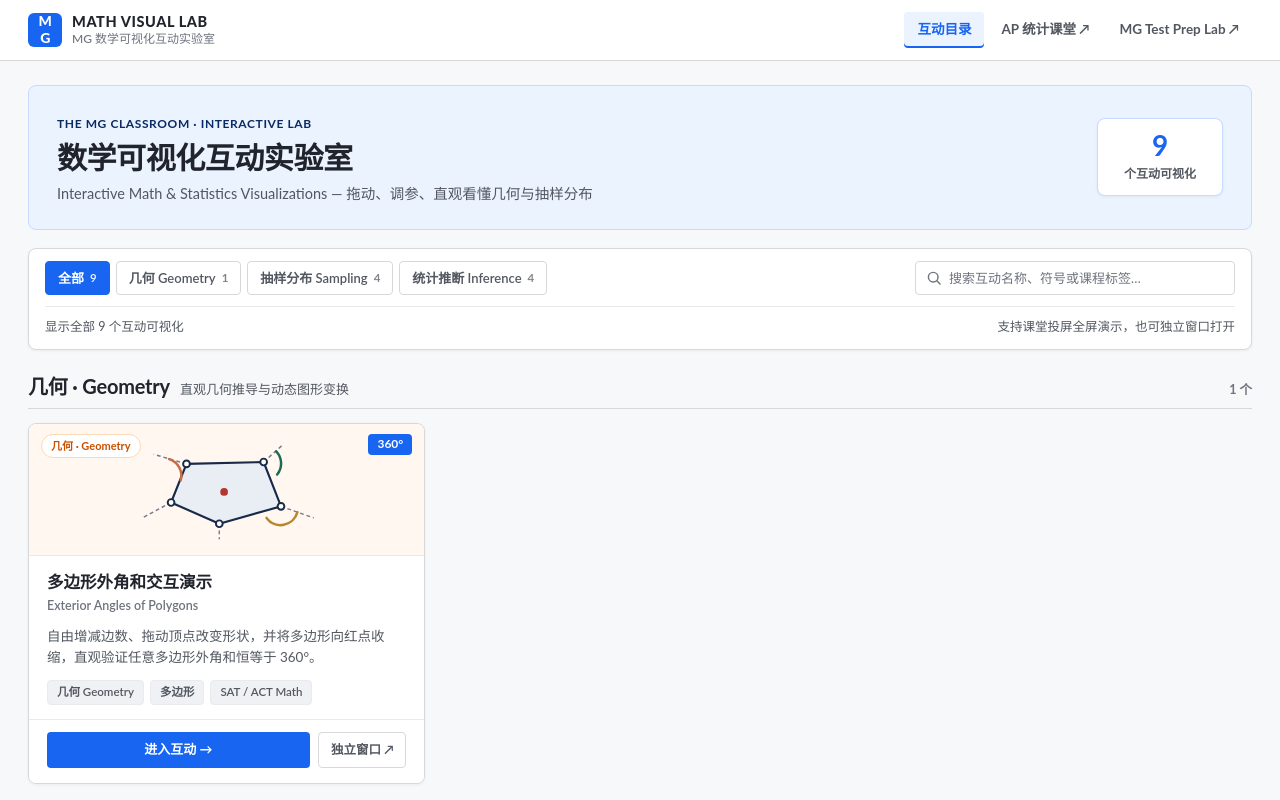
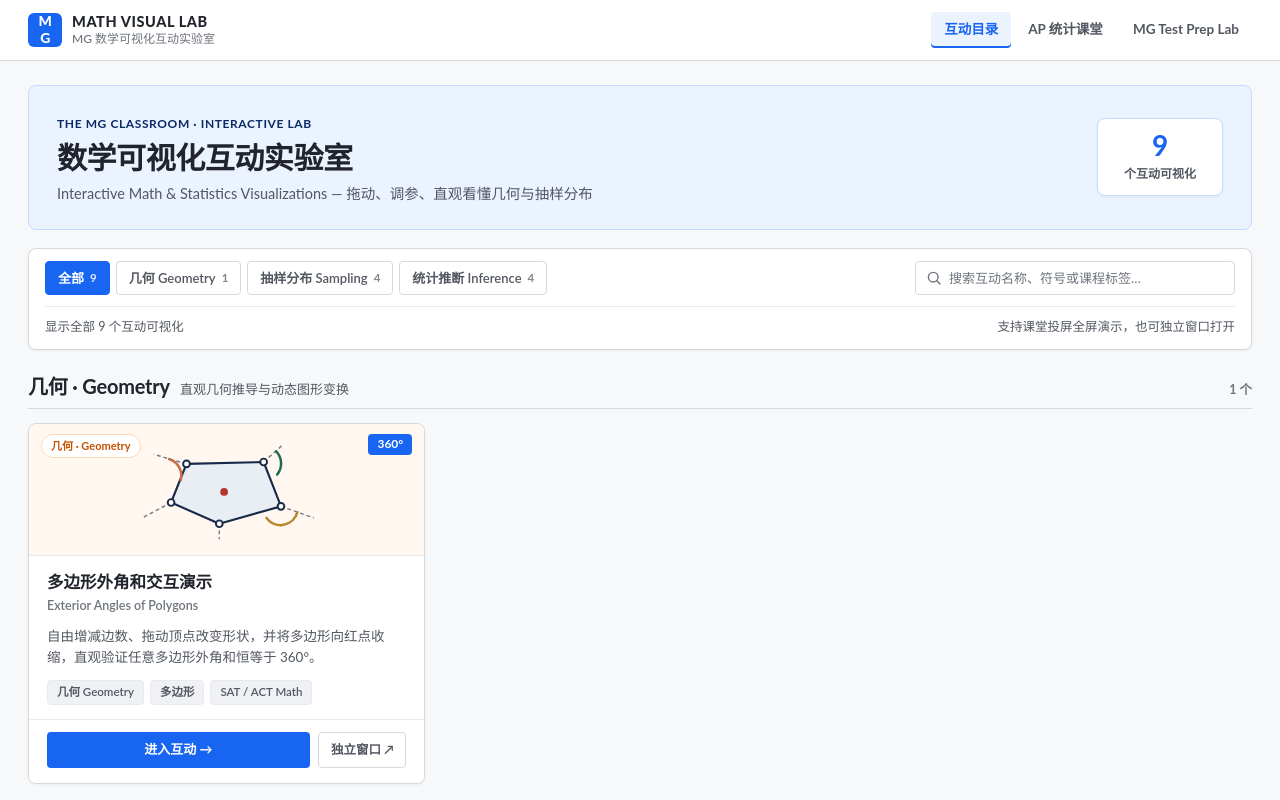
Before and after one commit to Mghalip/math-lab, a plain HTML site: page index.html in a window 1280 px wide. Shown: the top 800 px of the page. Drawn offline with Linux system fonts and the light colour scheme.

Commit message:
Open stats and main site links in same tab from Math Visual Lab

```diff
--- a/index.html
+++ b/index.html
@@ -22,8 +22,8 @@
     </a>
     <nav class="site-nav" aria-label="主导航">
       <a href="index.html" aria-current="page">互动目录</a>
-      <a href="https://stats.mgpreplab.com/" target="_blank" rel="noopener">AP 统计课堂 ↗</a>
-      <a href="https://mgpreplab.com/" target="_blank" rel="noopener">MG Test Prep Lab ↗</a>
+      <a href="https://stats.mgpreplab.com/">AP 统计课堂</a>
+      <a href="https://mgpreplab.com/">MG Test Prep Lab</a>
     </nav>
   </div>
 </header>
```
